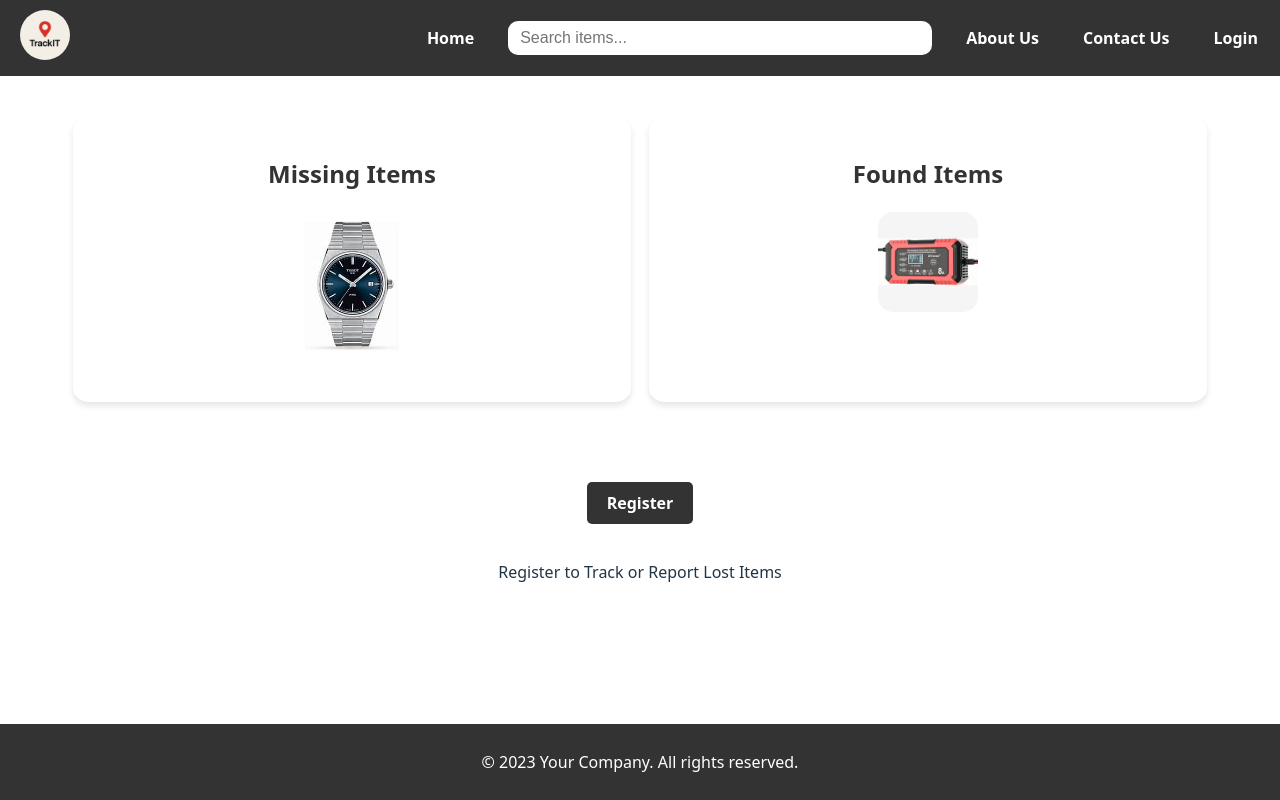
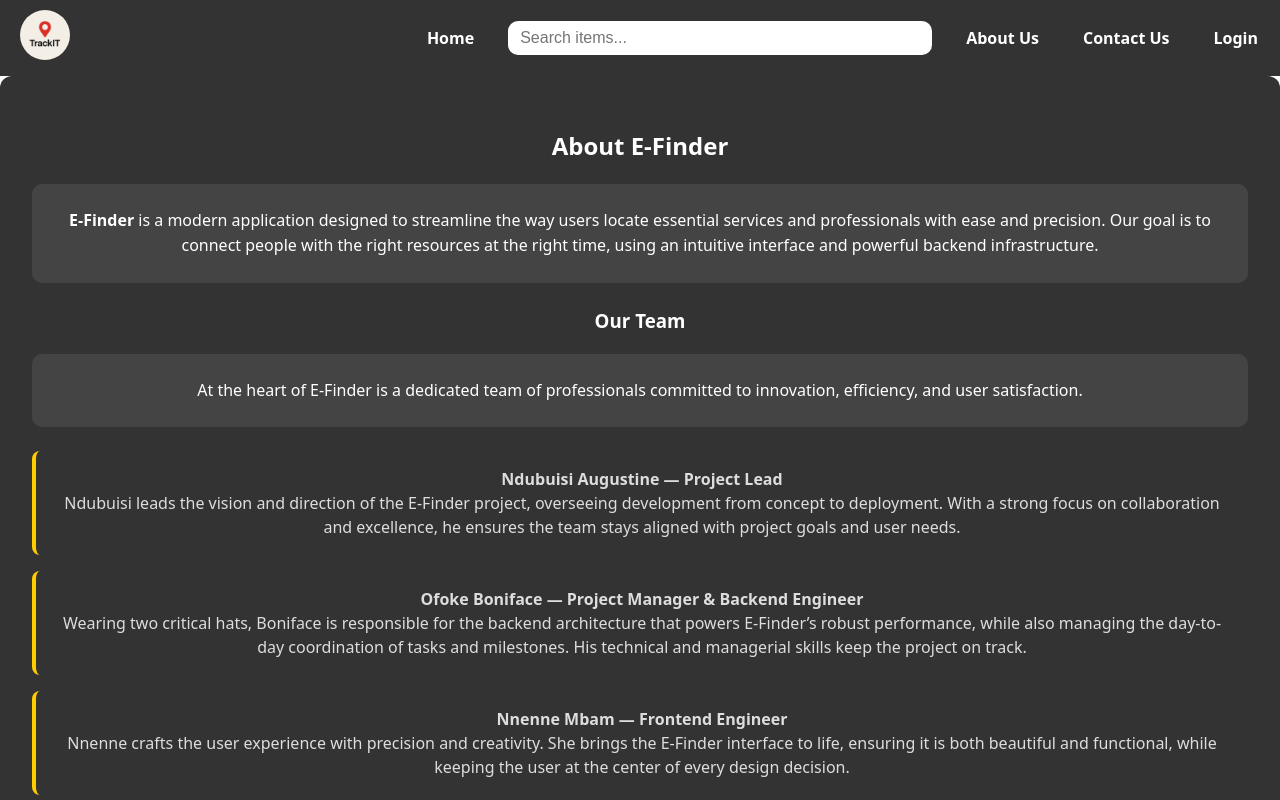
Before and after one commit to J2DevOps/E-DeviceFinder-FrontEnd_ReatVue, a Vue app in the folder e-devicefinder-frontend/: page /aboutus in a window 1280 px wide. Shown: the top 800 px of the page. Built offline with nearby package versions, Linux system fonts and the light colour scheme.

Commit message:
Added About us page

```diff
--- a/e-devicefinder-frontend/src/App.vue
+++ b/e-devicefinder-frontend/src/App.vue
@@ -33,8 +33,8 @@ const route = useRoute()
       @close="showRegister = false"
     />
 
-    <!-- Main content for non-admin routes -->
-    <template v-if="!route.path.startsWith('/admin')">
+    <!-- Main content for non-admin and non-aboutus routes -->
+    <template v-if="!route.path.startsWith('/admin') && route.path !== '/aboutus'">
       <ItemContainer />
       <RegisterButton @show-register="showRegister = true" />
       <main class="content">
@@ -42,12 +42,12 @@ const route = useRoute()
       </main>
     </template>
 
-    <!-- Router View -->
+    <!-- Routed pages like /aboutus and /admin will render here -->
     <router-view />
 
     <!-- Footer -->
     <footer class="footer">
-      <p>&copy; 2023 Your Company. All rights reserved.</p>
+      <p>&copy; 2025 J2Devops. All rights reserved.</p>
     </footer>
   </div>
 </template>
--- a/e-devicefinder-frontend/src/components/Header.vue
+++ b/e-devicefinder-frontend/src/components/Header.vue
@@ -29,7 +29,7 @@
               @input="handleSearch"
             />
           </li>
-          <li><a href="#about">About Us</a></li>
+         <li><router-link to="/aboutus">About Us</router-link></li>
           <li><a href="#contact">Contact Us</a></li>
           <li>
             <a href="#" @click.prevent="$emit('show-login')">Login</a>
@@ -69,6 +69,11 @@ const createReport = () => {
 function logout() {
   router.push('/') // Navigate to the home page after logout
 }
+
+function AboutUs() {
+  router.push('/aboutus') // Navigate to the home page after logout
+}
+
 </script>
 
 <style scoped>
--- /dev/null
+++ b/e-devicefinder-frontend/src/pages/AboutUs.vue
@@ -0,0 +1,73 @@
+<template>
+ <div class="about-container">
+    <h2>About E-Finder</h2>
+    <p class="about-text">
+      <strong>E-Finder</strong> is a modern application designed to streamline the way users locate essential services and professionals with ease and precision.
+      Our goal is to connect people with the right resources at the right time, using an intuitive interface and powerful backend infrastructure.
+    </p>
+
+    <h3>Our Team</h3>
+    <p class="about-text">
+      At the heart of E-Finder is a dedicated team of professionals committed to innovation, efficiency, and user satisfaction.
+    </p>
+
+    <ul class="team-list">
+      <li>
+        <strong>Ndubuisi Augustine — Project Lead</strong><br />
+        Ndubuisi leads the vision and direction of the E-Finder project, overseeing development from concept to deployment.
+        With a strong focus on collaboration and excellence, he ensures the team stays aligned with project goals and user needs.
+      </li>
+      <li>
+        <strong>Ofoke Boniface — Project Manager & Backend Engineer</strong><br />
+        Wearing two critical hats, Boniface is responsible for the backend architecture that powers E-Finder’s robust performance,
+        while also managing the day-to-day coordination of tasks and milestones. His technical and managerial skills keep the project on track.
+      </li>
+      <li>
+        <strong>Nnenne Mbam — Frontend Engineer</strong><br />
+        Nnenne crafts the user experience with precision and creativity. She brings the E-Finder interface to life, ensuring it is both beautiful and functional,
+        while keeping the user at the center of every design decision.
+      </li>
+      <li>
+        <strong>Nwegede Helen — Frontend Engineer</strong><br />
+        Helen collaborates closely on the user interface, focusing on accessibility, responsiveness, and seamless interactivity.
+        Her frontend expertise enhances the look and feel of E-Finder, making it intuitive and easy to use.
+      </li>
+    </ul>
+  </div>
+</template>
+
+<script setup>
+// No script logic needed for now
+</script>
+
+<style scoped>
+.about-container {
+  background-color: #333;
+  color: white;
+  padding: 2rem;
+  border-radius: 12px;
+}
+
+.about-text {
+  background-color: #444;
+  padding: 1.5rem;
+  border-radius: 10px;
+  line-height: 1.6;
+  margin-bottom: 1.5rem;
+  color: #fff;
+}
+
+.team-list {
+  list-style: none;
+  padding: 0;
+}
+
+.team-list li {
+  background-color: #333;
+  padding: 1rem;
+  margin-bottom: 1rem;
+  border-radius: 8px;
+  color: #ddd;
+  border-left: 4px solid #ffcc00;
+}
+</style>
--- a/e-devicefinder-frontend/src/router.js
+++ b/e-devicefinder-frontend/src/router.js
@@ -1,9 +1,11 @@
 import { createRouter, createWebHistory } from 'vue-router'
 import AdminPage from './pages/AdminPage.vue'
 import ReportForm from './components/ReportForm.vue'
+import AboutUs from  './pages/AboutUs.vue'
 
 const routes = [
-    { path: '/admin', component: AdminPage },
+    { path: '/admin', component: AdminPage},
+    { path: '/aboutus', component: AboutUs},
     { path: '/admin/create-report', component: ReportForm }
 ]
 
```
